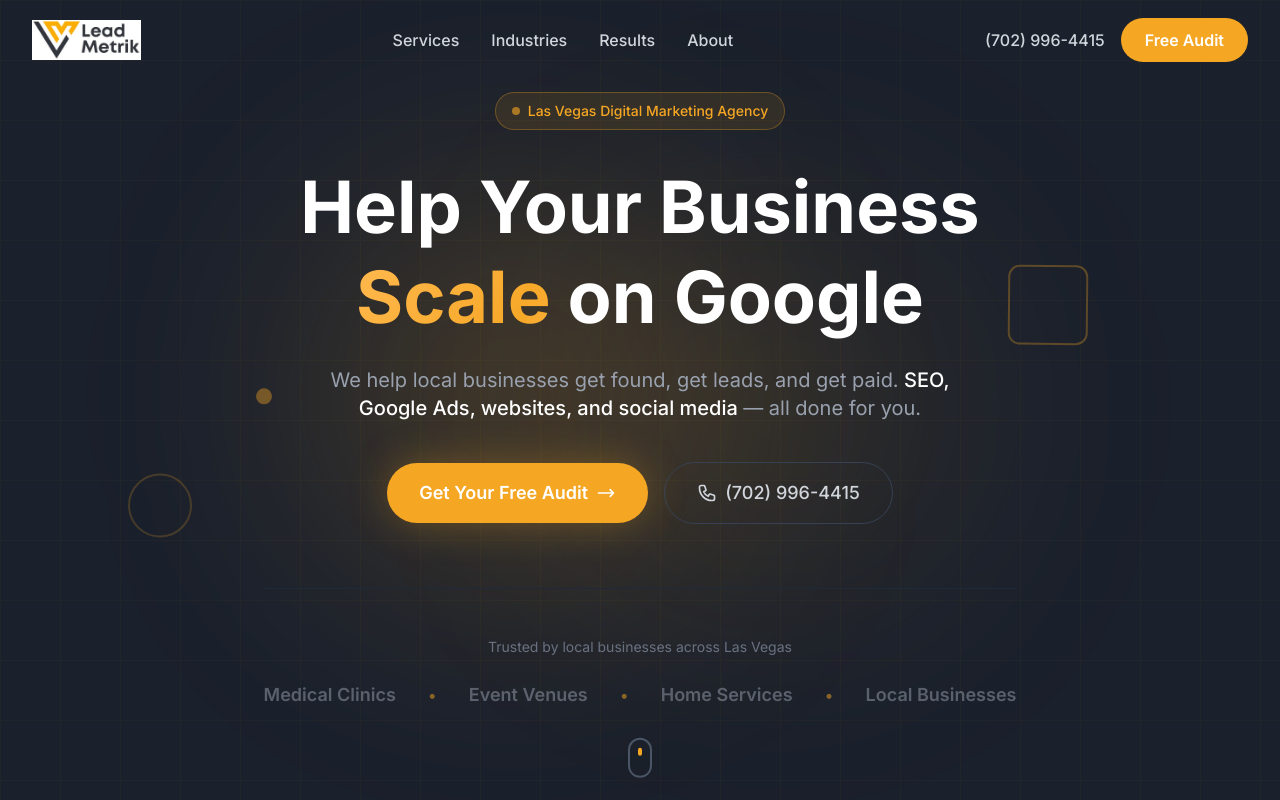
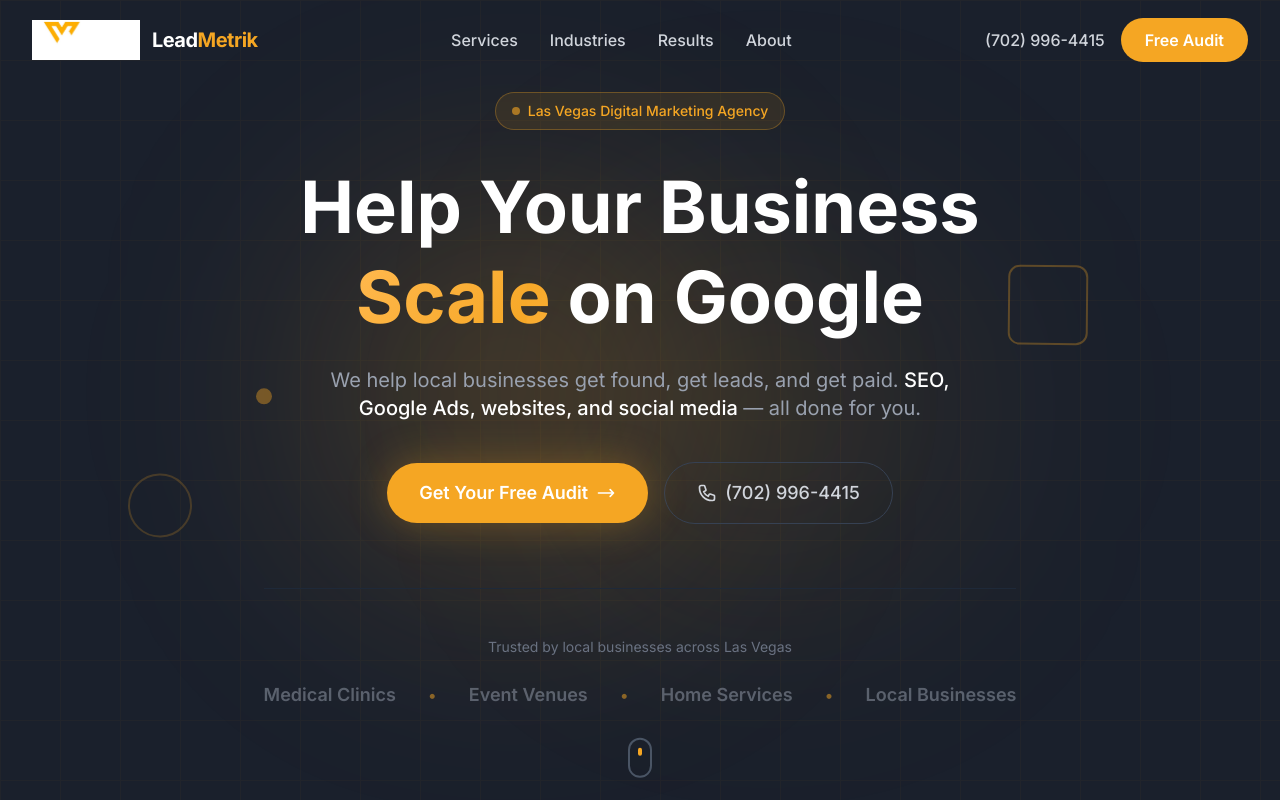
Before and after one commit to leadmetrik/leadmetrik-site, a Next.js app: page / in a window 1280 px wide. Shown: the top 800 px of the page. Built offline with nearby package versions, Linux system fonts and the light colour scheme.

Commit message:
feat: add logo mark + update header branding

```diff
--- a/src/components/Header.tsx
+++ b/src/components/Header.tsx
@@ -35,14 +35,17 @@
       <nav className="max-w-7xl mx-auto px-4 sm:px-6 lg:px-8">
         <div className="flex items-center justify-between h-20">
           {/* Logo */}
-          <Link href="/" className="flex items-center space-x-2">
+          <Link href="/" className="flex items-center space-x-3 group">
             <Image
-              src="/logo.jpg"
+              src="/logo.png"
               alt="Lead Metrik"
-              width={180}
-              height={50}
-              className="h-10 w-auto"
+              width={44}
+              height={44}
+              className="h-10 w-auto transition-transform group-hover:scale-105"
             />
+            <span className="text-xl font-bold text-white tracking-tight">
+              Lead<span className="text-brand-orange">Metrik</span>
+            </span>
           </Link>
 
           {/* Desktop Navigation */}
```
Also changed, not shown: public/logo.png (added).
